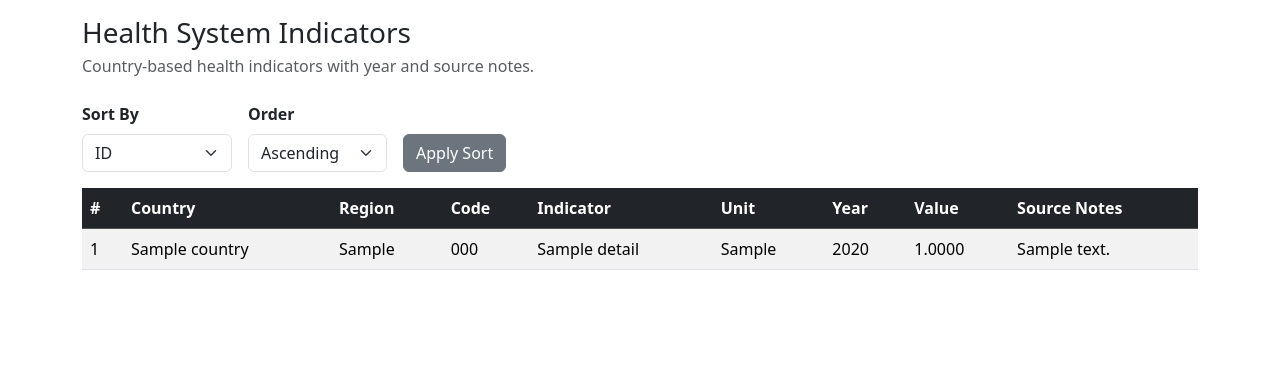
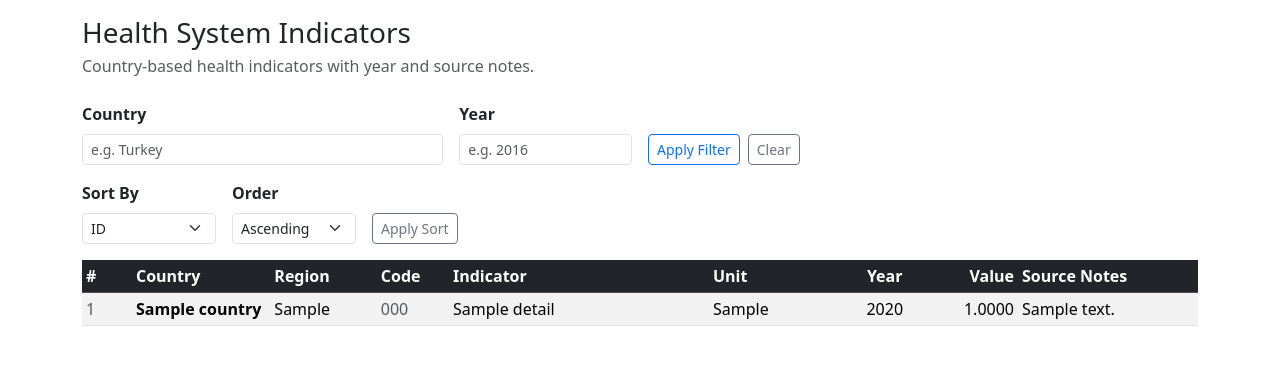
Before and after one commit to s4l1hs/Database-Management-System, a Flask app: page /health/ in a window 1280 px wide. Shown: the part 56-421 px from the top of the page. Run offline with Flask 3, Linux system fonts and the light colour scheme; tables that the repository leaves empty hold one stand-in row (values such as "Sample post"); parts of the project's set-up code (start-up, migrations or seed data) failed here and were passed over.

Commit message:
bug fixing and frontend improvements

```diff
--- a/App/routes/health.py
+++ b/App/routes/health.py
@@ -12,22 +12,37 @@ health_bp = Blueprint("health", __name__, url_prefix="/health")
 # ---------- LIST ----------
 @health_bp.route("/", methods=["GET"])
 def list_health():
-    try:
-        rows = (
-            db.session.query(HealthSystem, Countries, HealthIndicatorDetails)
-            .join(Countries, HealthSystem.country_id == Countries.country_id)
-            .join(
-                HealthIndicatorDetails,
-                HealthSystem.health_indicator_id == HealthIndicatorDetails.health_indicator_id,
-            )
-            .order_by(Countries.country_name, HealthIndicatorDetails.indicator_name, HealthSystem.year)
-            .all()
+
+    country_name = request.args.get("country", type=str)
+    year = request.args.get("year", type=int)
+
+    # ---- Base query ----
+    query = (
+        db.session.query(HealthSystem, Countries, HealthIndicatorDetails)
+        .join(Countries, HealthSystem.country_id == Countries.country_id)
+        .join(
+            HealthIndicatorDetails,
+            HealthSystem.health_indicator_id == HealthIndicatorDetails.health_indicator_id,
         )
-        return render_template("health_list.html", rows=rows)
-    except Exception as e:
-        return f"Database Error (health): {e}"
+    )
 
+    # ---- Filters ----
+    if country_name:
 
+        query = query.filter(Countries.country_name.ilike(f"%{country_name}%"))
+
+    if year:
+        query = query.filter(HealthSystem.year == year)
+
+    # LIMIT
+    rows = query.order_by(Countries.country_name, HealthSystem.year).limit(500).all()
+
+    return render_template(
+        "health_list.html",
+        rows=rows,
+        current_country=country_name,
+        current_year=year,
+    )
 # ---------- CREATE ----------
 @health_bp.route("/add", methods=["GET", "POST"])
 @admin_required
--- a/SQL/deneme.sql
+++ b/SQL/deneme.sql
@@ -1 +1,34 @@
-SHOW VARIABLES LIKE 'local_infile';
+USE sustainability;
+
+LOAD DATA LOCAL INFILE '/Users/fahrettin/Desktop/data-insertion/energy_data.csv'
+INTO TABLE energy_data
+FIELDS TERMINATED BY ','
+ENCLOSED BY '"'
+LINES TERMINATED BY '\n'
+IGNORE 1 LINES
+(
+    country_id,
+    energy_indicator_id,
+    year,
+    @raw_value,
+    data_source
+)
+SET indicator_value = NULLIF(@raw_value, '');
+
+
+
+USE sustainability;
+
+LOAD DATA LOCAL INFILE '/Users/fahrettin/Desktop/data-insertion/energy_indicator_details.csv'
+INTO TABLE energy_indicator_details
+FIELDS TERMINATED BY ','
+ENCLOSED BY '"'
+LINES TERMINATED BY '\n'
+IGNORE 1 LINES
+(
+    energy_indicator_id,
+    indicator_name,
+    indicator_code,
+    indicator_description,
+    measurement_unit
+);
--- a/frontend/css/templates/health_list.html
+++ b/frontend/css/templates/health_list.html
@@ -18,11 +18,45 @@
   {% endif %}
 </div>
 
-<!-- SORT PANEL -->
+<!-- FILTER FORM -->
+<form method="get" class="row g-3 mb-3">
+  <div class="col-md-4">
+    <label class="form-label fw-semibold">Country</label>
+    <input
+      type="text"
+      name="country"
+      class="form-control form-control-sm"
+      placeholder="e.g. Turkey"
+      value="{{ current_country or '' }}"
+    />
+  </div>
+
+  <div class="col-md-2">
+    <label class="form-label fw-semibold">Year</label>
+    <input
+      type="number"
+      name="year"
+      class="form-control form-control-sm"
+      placeholder="e.g. 2016"
+      value="{{ current_year or '' }}"
+    />
+  </div>
+
+  <div class="col-md-3 d-flex align-items-end gap-2">
+    <button type="submit" class="btn btn-sm btn-outline-primary">
+      Apply Filter
+    </button>
+    <a href="{{ url_for('health.list_health') }}" class="btn btn-sm btn-outline-secondary">
+      Clear
+    </a>
+  </div>
+</form>
+
+<!-- SORT PANEL (client-side) -->
 <form id="sortForm" class="d-flex flex-wrap gap-3 mb-3">
   <div>
     <label class="form-label fw-semibold">Sort By</label>
-    <select id="sortColumn" class="form-select">
+    <select id="sortColumn" class="form-select form-select-sm">
       <option value="0">ID</option>
       <option value="1">Country</option>
       <option value="2">Region</option>
@@ -37,33 +71,34 @@
 
   <div>
     <label class="form-label fw-semibold">Order</label>
-    <select id="sortOrder" class="form-select">
+    <select id="sortOrder" class="form-select form-select-sm">
       <option value="asc">Ascending</option>
       <option value="desc">Descending</option>
     </select>
   </div>
 
   <div class="align-self-end">
-    <button type="button" class="btn btn-secondary" onclick="applySort()">
+    <button type="button" class="btn btn-outline-secondary btn-sm" onclick="applySort()">
       Apply Sort
     </button>
   </div>
 </form>
 
-<table class="table table-striped table-hover align-middle">
+<div class="table-responsive">
+  <table class="table table-sm table-striped table-hover align-middle">
     <thead class="table-dark">
       <tr>
-      <th>#</th>
-      <th>Country</th>
-      <th>Region</th>
-      <th>Code</th>
-      <th>Indicator</th>
-      <th>Unit</th>
-      <th>Year</th>
-      <th>Value</th>
-      <th>Source Notes</th>
+        <th style="width: 60px;">#</th>
+        <th style="width: 140px;">Country</th>
+        <th style="width: 120px;">Region</th>
+        <th style="width: 80px;">Code</th>
+        <th style="min-width: 260px;">Indicator</th>
+        <th style="min-width: 140px;">Unit</th>
+        <th class="text-center" style="width: 80px;">Year</th>
+        <th class="text-end" style="width: 110px;">Value</th>
+        <th style="min-width: 180px;">Source Notes</th>
         {% if session.get("team_no")|int == 1 %}
-        <th>Actions</th>
+          <th style="width: 130px;">Actions</th>
         {% endif %}
       </tr>
     </thead>
@@ -71,41 +106,66 @@
     <tbody>
       {% for hs, country, indicator in rows %}
         <tr>
-        <td>{{ hs.row_id }}</td>
-        <td>{{ country.country_name }}</td>
-        <td>{{ country.region or '-' }}</td>
-        <td>{{ country.country_code }}</td>
-        <td>{{ indicator.indicator_name }}</td>
-        <td>{{ indicator.unit_symbol or '-' }}</td>
-        <td>{{ hs.year }}</td>
-        <td>{{ hs.indicator_value }}</td>
-        <td>{{ hs.source_notes or '' }}</td>
+          <td class="text-muted">{{ hs.row_id }}</td>
+
+          <td class="fw-semibold text-truncate" style="max-width: 140px;" title="{{ country.country_name }}">
+            {{ country.country_name }}
+          </td>
+
+          <td class="text-truncate" style="max-width: 120px;" title="{{ country.region or '-' }}">
+            {{ country.region or '-' }}
+          </td>
+
+          <td class="text-uppercase text-muted">{{ country.country_code }}</td>
+
+          <td class="text-truncate" style="max-width: 260px;" title="{{ indicator.indicator_name }}">
+            {{ indicator.indicator_name }}
+          </td>
+
+          <td class="text-truncate" style="max-width: 140px;" title="{{ indicator.unit_symbol or '-' }}">
+            {{ indicator.unit_symbol or '-' }}
+          </td>
+
+          <td class="text-center">{{ hs.year }}</td>
+
+          <td class="text-end">
+            {% if hs.indicator_value is not none %}
+              {{ "%.4f"|format(hs.indicator_value) }}
+            {% else %}
+              <span class="text-muted">n/a</span>
+            {% endif %}
+          </td>
+
+          <td class="text-truncate" style="max-width: 180px;" title="{{ hs.source_notes or '' }}">
+            {{ hs.source_notes or '' }}
+          </td>
 
           {% if session.get("team_no")|int == 1 %}
             <td>
+              <div class="d-flex gap-1">
                 <a
                   href="{{ url_for('health.edit_health', id=hs.row_id) }}"
-              class="btn btn-sm btn-outline-secondary me-1"
+                  class="btn btn-sm btn-outline-secondary"
                 >
                   Edit
                 </a>
-
                 <form
                   action="{{ url_for('health.delete_health', id=hs.row_id) }}"
                   method="post"
-              style="display:inline-block"
                   onsubmit="return confirm('Delete this record?');"
                 >
                   <button type="submit" class="btn btn-sm btn-outline-danger">
                     Delete
                   </button>
                 </form>
+              </div>
             </td>
           {% endif %}
         </tr>
       {% endfor %}
     </tbody>
   </table>
+</div>
 {% endblock %}
 
 {% block extra_js %}
@@ -128,9 +188,7 @@ function applySort() {
     if (isNumeric) {
       return order === "asc" ? numA - numB : numB - numA;
     } else {
-      return order === "asc"
-        ? A.localeCompare(B)
-        : B.localeCompare(A);
+      return order === "asc" ? A.localeCompare(B) : B.localeCompare(A);
     }
   });
 
```
Lines whose indentation alone changed are shown as unchanged.
